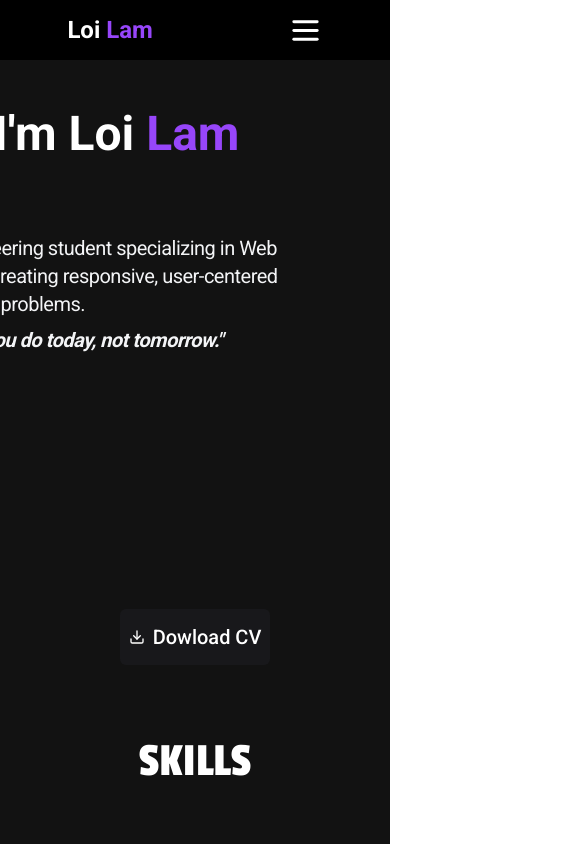
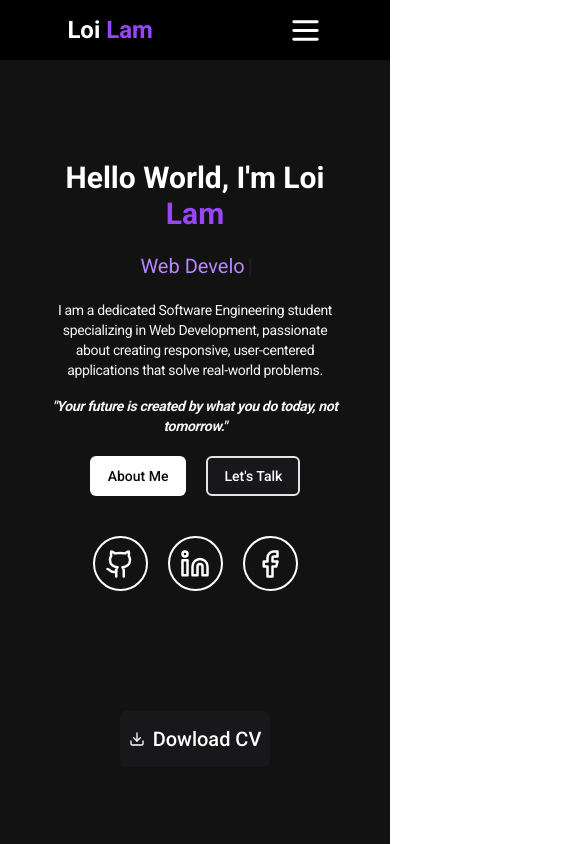
Before and after one commit to lamtailoi2/my-portfolio, a Next.js app: page / in a window 390 px wide. Shown: the top 844 px of the page, 585 px wide, since content can reach past the window. Built offline with nearby package versions, Linux system fonts and the light colour scheme.

Commit message:
feat: add reponsive

```diff
--- a/src/app/layout.tsx
+++ b/src/app/layout.tsx
@@ -33,7 +33,7 @@ export default function RootLayout({
           href="https://cdnjs.cloudflare.com/ajax/libs/font-awesome/6.7.1/css/all.min.css"
         />
       </head>
-      <body className={roboto.className}>
+      <body className={`${roboto.className} overflow-x-hidden`}>
         <NavigationProvider>
           <Background>
             <Header />
--- a/src/components/AboutUs/about-us.tsx
+++ b/src/components/AboutUs/about-us.tsx
@@ -14,47 +14,52 @@ export const AboutUs = () => {
   const { homeRef } = useContext(NavigationContext);
   return (
     <div
-      className="flex justify-around mb-[100px] mt-[50px] mx-[50px] relative items-center space-x-[300px] "
+      className="lg:flex lg:justify-around mb-[100px] mx-[50px] my-[100px] relative items-center space-x-[300px] "
       ref={homeRef}
     >
       <div className="flex flex-col gap-y-5">
-        <h1 className="text-5xl text-white font-semibold ">
+        <h1 className="lg:text-5xl lg:text-left text-3xl text-center text-white font-semibold ">
           Hello World, I&apos;m Loi <span className="text-[#9746fa]">Lam</span>
         </h1>
-        {/* <h2 className="text-3xl text-[#BB86FC] animate-typewriter">Web Developer</h2> */}
-        <h2 className="text-3xl text-[#BB86FC]">
-          <Typewriter words={["Web Developer"]} loop cursor delaySpeed={3000} typeSpeed={100} />
+        <h2 className="lg:text-3xl lg:text-left text-xl text-center text-[#BB86FC]">
+          <Typewriter
+            words={["Web Developer"]}
+            loop
+            cursor
+            delaySpeed={3000}
+            typeSpeed={100}
+          />
         </h2>
 
-        <div className="text-gray-100  text-xl  w-[650px] flex flex-col gap-y-2">
-          <p className="tracking-tight text-left">
+        <div className="text-gray-100 lg:text-xl text-sm text-center lg:text-left max-w-full flex flex-col gap-y-4">
+          <p className="tracking-tight lg:text-left">
             I am a dedicated Software Engineering student specializing in Web
             Development, passionate about creating responsive, user-centered
             applications that solve real-world problems.
           </p>
-          <p className="tracking-tight text-left">
+          <p className="tracking-tight lg:text-left">
             <strong className="italic">
               &quot;Your future is created by what you do today, not
               tomorrow.&quot;
             </strong>
           </p>
         </div>
-        <div className="flex gap-5 text-xl">
+        <div className="flex gap-5 lg:justify-start justify-center">
           <Button
             variant={"outline"}
-            className="text-xl transition duration-300 border-2 border-transparent"
+            className="lg:text-xl text-m transition duration-300 border-2 border-transparent"
           >
             About Me
           </Button>
           <Button
             onClick={handleClick}
             variant={"default"}
-            className="border-2 text-xl transition duration-300 hover:bg-white hover:border-transparent hover:text-black"
+            className="border-2 lg:text-xl text-m text-white transition duration-300 hover:bg-white hover:border-transparent hover:text-black"
           >
             Let&apos;s Talk
           </Button>
         </div>
-        <div className="flex gap-5">
+        <div className="flex lg:justify-start justify-center gap-5 pt-5">
           <Link
             href="https://github.com/lamtailoi2"
             target="_blank"
@@ -84,11 +89,11 @@ export const AboutUs = () => {
           </Link>
         </div>
       </div>
-      <div>
+      <div className="lg:block hidden">
         <Image
           alt="My cool Img"
           src={me}
-          width={300}
+          width={500}
           className=" transition duration-1000 hover:scale-90"
         />
       </div>
--- a/src/components/Background/background.tsx
+++ b/src/components/Background/background.tsx
@@ -4,6 +4,6 @@ interface BackgroundProps {
 
 export const Background = ({ children }: BackgroundProps) => {
   return (
-    <div className="bg-dark-gray w-screen h-full min-h-screen">{children}</div>
+    <div className="bg-dark-gray w-full h-full min-h-screen">{children}</div>
   );
 };
--- a/src/components/Contact/contact.tsx
+++ b/src/components/Contact/contact.tsx
@@ -19,7 +19,7 @@ export const Contact = () => {
       <h1 className="text-primary-foreground text-center text-5xl font-bold mb-10">
         <span className={passion_one.className}>CONTACT</span>
       </h1>
-      <div className="grid md:grid-cols-2 gap-8 bg-gradient-to-b from-gray-800 to-gray-900 p-8 rounded-xl shadow-lg lg:w-[750px]">
+      <div className="grid md:grid-cols-2 gap-8 bg-gradient-to-b from-[#1b1b1b] to-black p-8 rounded-xl shadow-lg lg:w-[750px]">
         <ContactForm />
         <SocialLinks />
       </div>
--- a/src/components/Project/project-card.tsx
+++ b/src/components/Project/project-card.tsx
@@ -4,7 +4,8 @@ import { Card, CardContent, CardFooter, CardHeader } from "@/components/card";
 import { Github, Globe } from "lucide-react";
 import Image from "next/image";
 import { Project } from "@/interfaces";
-
+import { Suspense } from "react";
+import { Spinner } from "../spinner";
 interface ProjectCardProps {
   project: Project;
 }
@@ -14,6 +15,7 @@ export function ProjectCard({ project }: ProjectCardProps) {
     <Card className="group overflow-hidden border-gray-800 bg-black backdrop-blur-sm hover:bg-gray-900/80 transition-all duration-300 m-10">
       <CardHeader className="p-0">
         <div className="relative h-40 sm:h-48 overflow-hidden">
+          <Suspense fallback={<Spinner />}>
             <Image
               src={project.image}
               alt={project.title}
@@ -21,6 +23,8 @@ export function ProjectCard({ project }: ProjectCardProps) {
               height={400}
               className="object-cover w-full h-full transition-transform duration-300 group-hover:scale-105"
             />
+          </Suspense>
+
           <div className="absolute top-4 right-4">
             <Badge
               variant={project.status === "completed" ? "default" : "secondary"}
--- a/src/components/SkillsSlider/skills-slider.tsx
+++ b/src/components/SkillsSlider/skills-slider.tsx
@@ -21,6 +21,15 @@ export const SkillsSlider = ({ skills }: SkillsSliderProps) => {
     slidesToShow: 5,
     slidesToScroll: 1,
     centerPadding: "10px",
+    responsive: [
+      {
+        breakpoint: 650,
+        settings: {
+          slidesToShow: 3,
+          slidesToScroll: 1,
+        },
+      },
+    ],
   };
   return (
     <Slider {...settings} className="w-[75%] flex justify-center my-[70px]">
```
Lines whose indentation alone changed are shown as unchanged.
